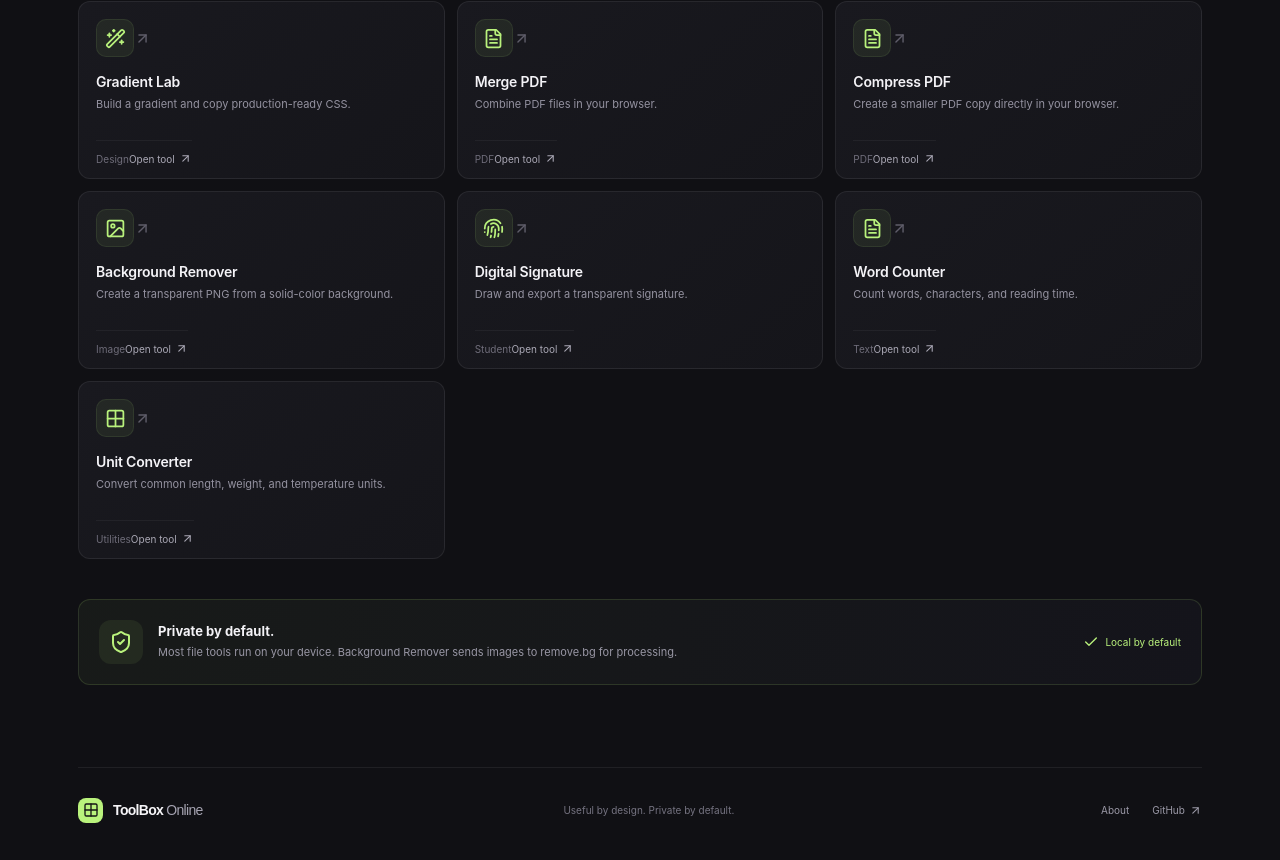
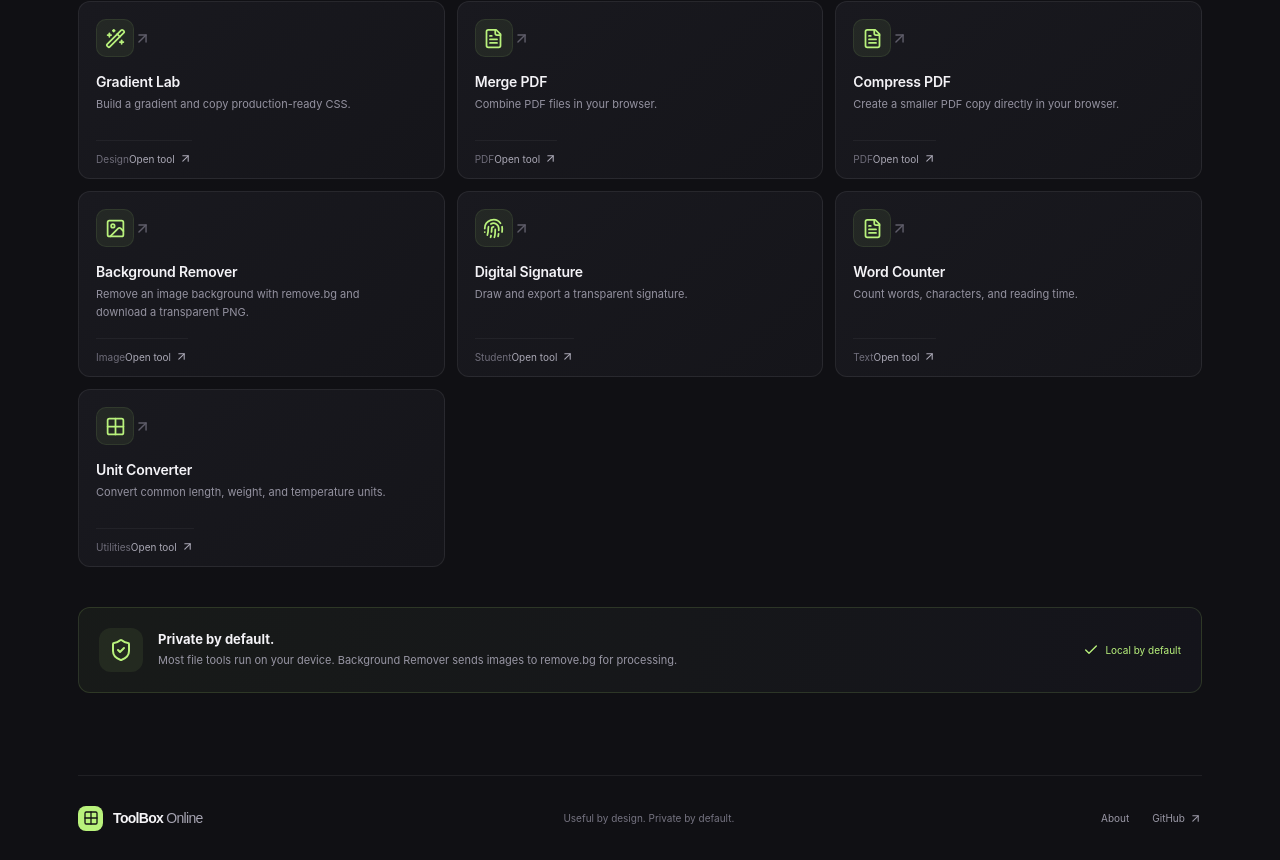
Before and after one commit to nur12islam/Toolbox, a React (Vite) app: page / in a window 1280 px wide. Shown: the part 1177-2037 px from the top of the page. Built offline with nearby package versions, Linux system fonts and the light colour scheme.

Commit message:
ui: clarify remove.bg background remover

```diff
--- a/src/App.tsx
+++ b/src/App.tsx
@@ -19,7 +19,7 @@ const tools: Tool[] = [
   { id:'gradient', name:'Gradient Lab', description:'Build a gradient and copy production-ready CSS.', category:'Design', icon:WandSparkles },
   { id:'merge-pdf', name:'Merge PDF', description:'Combine PDF files in your browser.', category:'PDF', icon:FileText },
   { id:'compress-pdf', name:'Compress PDF', description:'Create a smaller PDF copy directly in your browser.', category:'PDF', icon:FileText },
-  { id:'remove-bg', name:'Background Remover', description:'Create a transparent PNG from a solid-color background.', category:'Image', icon:ImageIcon },
+  { id:'remove-bg', name:'Background Remover', description:'Remove an image background with remove.bg and download a transparent PNG.', category:'Image', icon:ImageIcon },
   { id:'signature', name:'Digital Signature', description:'Draw and export a transparent signature.', category:'Student', icon:Fingerprint },
   { id:'word-count', name:'Word Counter', description:'Count words, characters, and reading time.', category:'Text', icon:FileText },
   { id:'unit', name:'Unit Converter', description:'Convert common length, weight, and temperature units.', category:'Utilities', icon:Grid2X2 },
```
